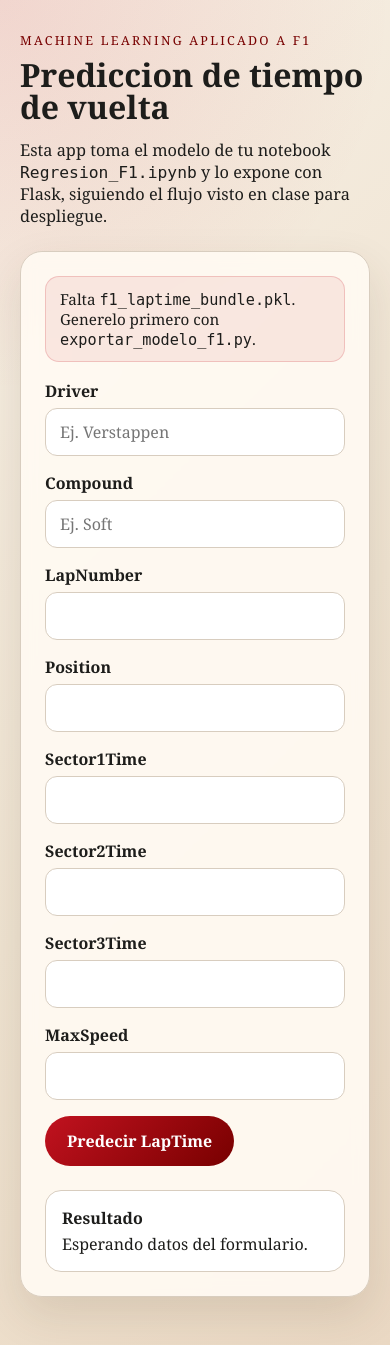
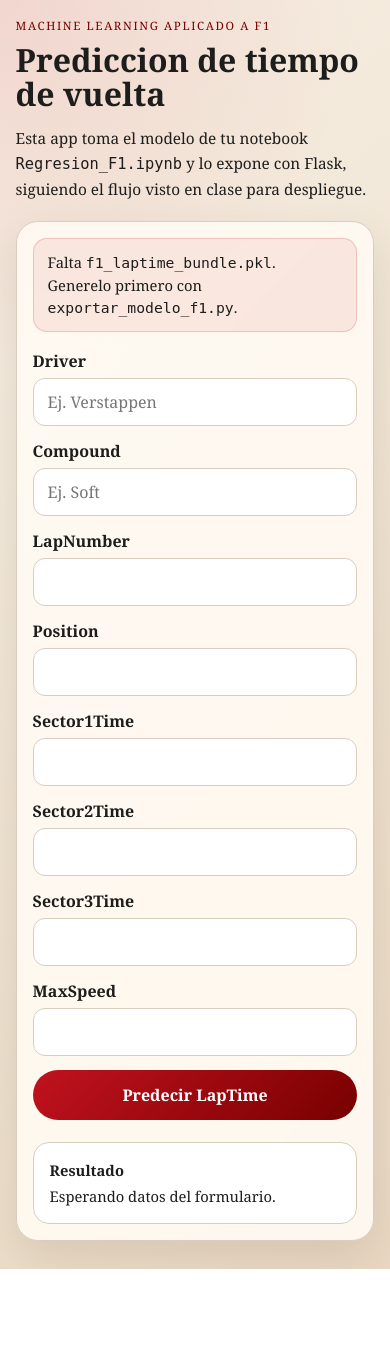
Before and after one commit to Gilberto625/F1ML, a Flask app: page / in a window 390 px wide. After the commit the page ends 1269 px from the top, so only its background shows below. Run offline with Flask 3, Linux system fonts and the light colour scheme.

Commit message:
first commit

```diff
--- a/templates/formulario.html
+++ b/templates/formulario.html
@@ -18,6 +18,10 @@
             box-sizing: border-box;
         }
 
+        html {
+            -webkit-text-size-adjust: 100%;
+        }
+
         body {
             margin: 0;
             font-family: Georgia, "Times New Roman", serif;
@@ -26,12 +30,13 @@
                 radial-gradient(circle at top left, rgba(193, 18, 31, 0.12), transparent 28%),
                 linear-gradient(135deg, #f8f1e7, #efe3d1 55%, #ead8c3);
             min-height: 100vh;
+            min-height: 100dvh;
         }
 
         .layout {
             max-width: 980px;
             margin: 0 auto;
-            padding: 32px 20px 48px;
+            padding: clamp(18px, 4vw, 32px) clamp(14px, 4vw, 20px) clamp(28px, 6vw, 48px);
         }
 
         .hero {
@@ -55,15 +60,17 @@
         .hero p {
             max-width: 700px;
             font-size: 1.02rem;
+            line-height: 1.65;
         }
 
         .card {
             background: rgba(255, 250, 242, 0.92);
             border: 1px solid var(--line);
             border-radius: 22px;
-            padding: 24px;
+            padding: clamp(16px, 3vw, 24px);
             box-shadow: 0 18px 45px rgba(68, 47, 24, 0.12);
             backdrop-filter: blur(8px);
+            overflow: hidden;
         }
 
         .status {
@@ -71,6 +78,7 @@
             padding: 12px 14px;
             border-radius: 14px;
             font-size: 0.95rem;
+            line-height: 1.5;
         }
 
         .status.ok {
@@ -89,6 +97,10 @@
             gap: 16px;
         }
 
+        form > div {
+            min-width: 0;
+        }
+
         label {
             display: block;
             margin-bottom: 6px;
@@ -102,6 +114,7 @@
             border: 1px solid var(--line);
             background: #fff;
             font: inherit;
+            min-width: 0;
         }
 
         .actions,
@@ -118,6 +131,8 @@
             font: inherit;
             font-weight: 700;
             cursor: pointer;
+            width: 100%;
+            max-width: 320px;
         }
 
         .result {
@@ -127,11 +142,62 @@
             border-radius: 16px;
             background: #fff;
             border: 1px solid var(--line);
+            line-height: 1.5;
+            overflow-wrap: anywhere;
         }
 
         .result strong {
             display: block;
             margin-bottom: 4px;
+        }
+
+        code {
+            overflow-wrap: anywhere;
+            word-break: break-word;
+        }
+
+        @media (max-width: 640px) {
+            .hero {
+                margin-bottom: 18px;
+            }
+
+            .eyebrow {
+                font-size: 0.72rem;
+                letter-spacing: 0.14em;
+            }
+
+            h1 {
+                line-height: 1.05;
+            }
+
+            .hero p {
+                font-size: 0.96rem;
+            }
+
+            form {
+                grid-template-columns: 1fr;
+                gap: 14px;
+            }
+
+            .status,
+            .result {
+                font-size: 0.92rem;
+            }
+
+            button {
+                max-width: none;
+            }
+        }
+
+        @media (max-width: 380px) {
+            .card {
+                border-radius: 18px;
+            }
+
+            input,
+            button {
+                padding: 12px;
+            }
         }
     </style>
 </head>
```
